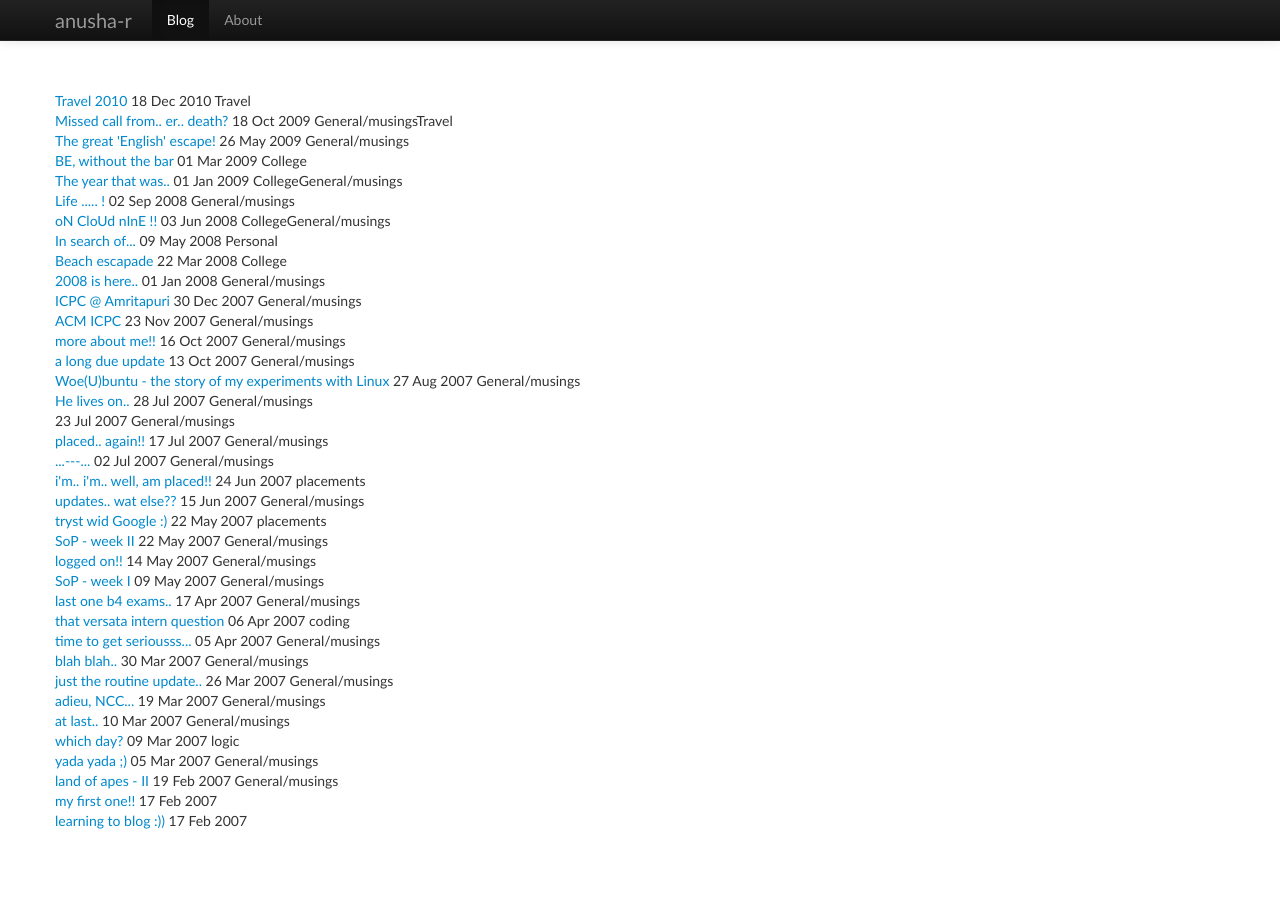
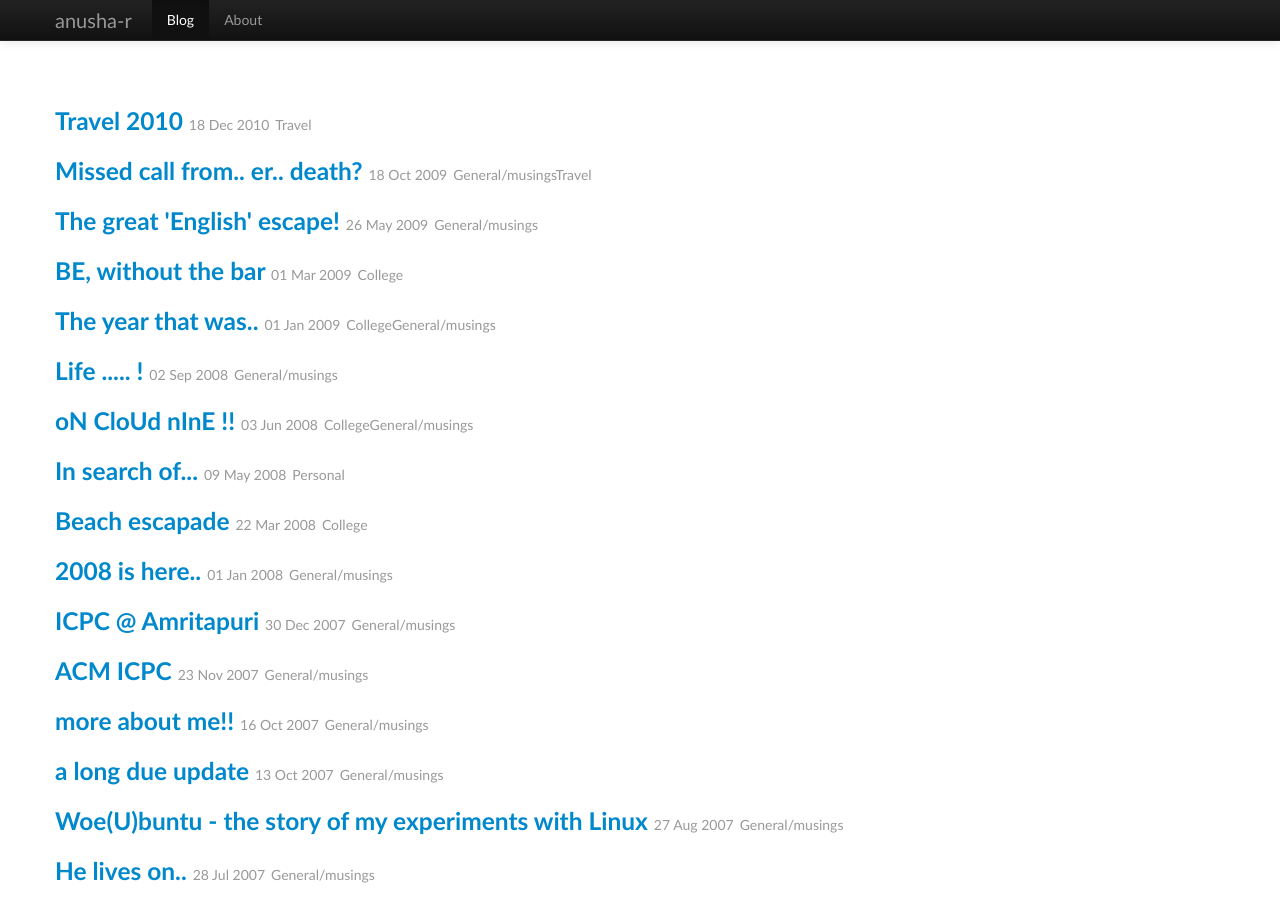
Before and after one commit to anusha-r/anusha-r.github.com, a Jekyll site: the page built from index.html, in a window 1280 px wide and 900 px high. Built offline with Jekyll 4.4.1, drawn with Linux system fonts in a browser that asks for light colours; nearby versions of some CDN libraries; library files that are not in the unit come from our copies; Markdown is read by kramdown in place of the engine named in the settings; the list of posts is cut into pages by our own code.

Commit message:
Update index.html

```diff
--- a/index.html
+++ b/index.html
@@ -57,9 +57,7 @@
 
       <p>
       	{% for post in site.posts %}
-      		<span> <a href="{{ post.url }}">{{ post.title }}</a></span>
-			<span>{{ post.date | date_to_string }}</span>
-			<span> {{ post.tags }} </span> <br/>
+      		<h3> <a href="{{ post.url }}">{{ post.title }}</a> <small>{{ post.date | date_to_string }}</small> <small> {{ post.tags }} </small> </h3>
 		{% endfor %}
 
       </p>
```
